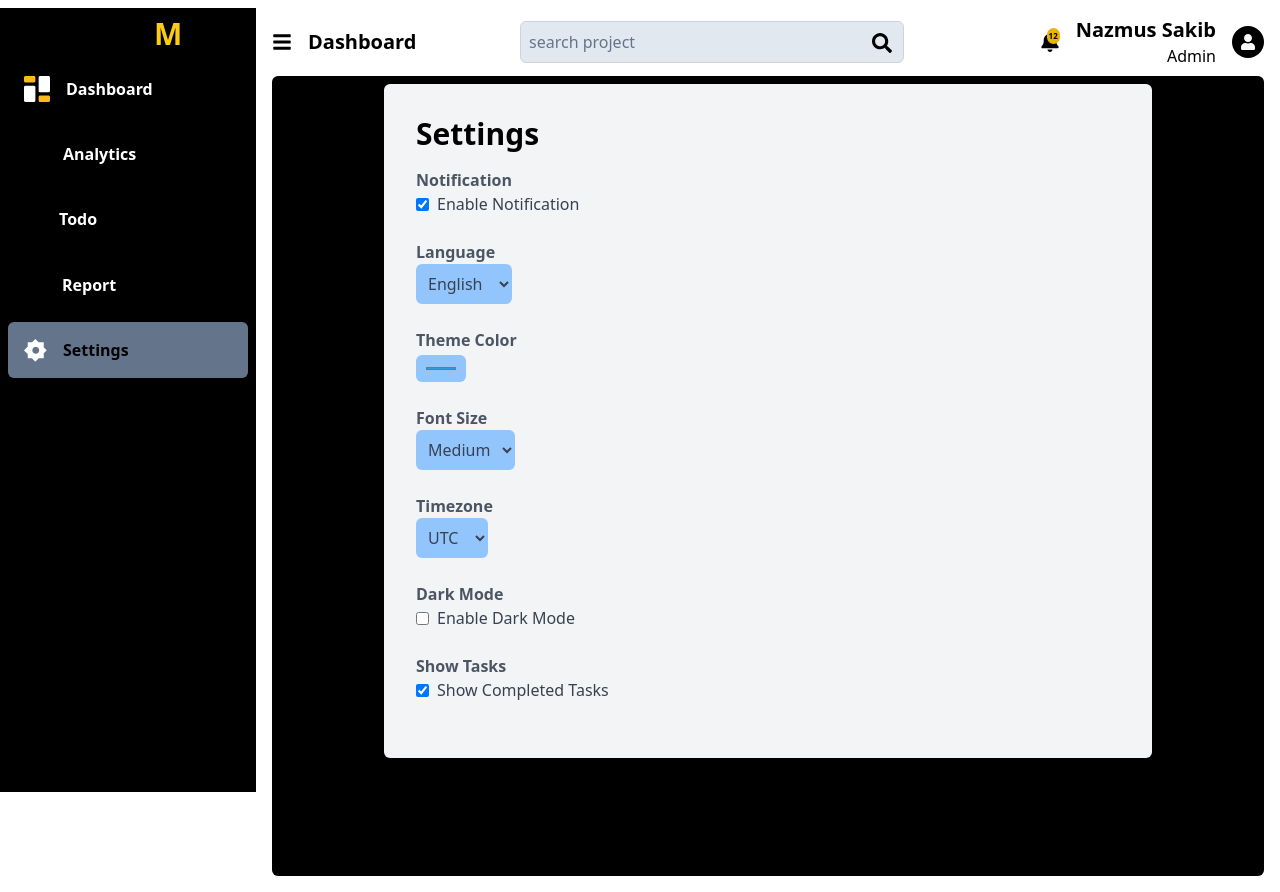
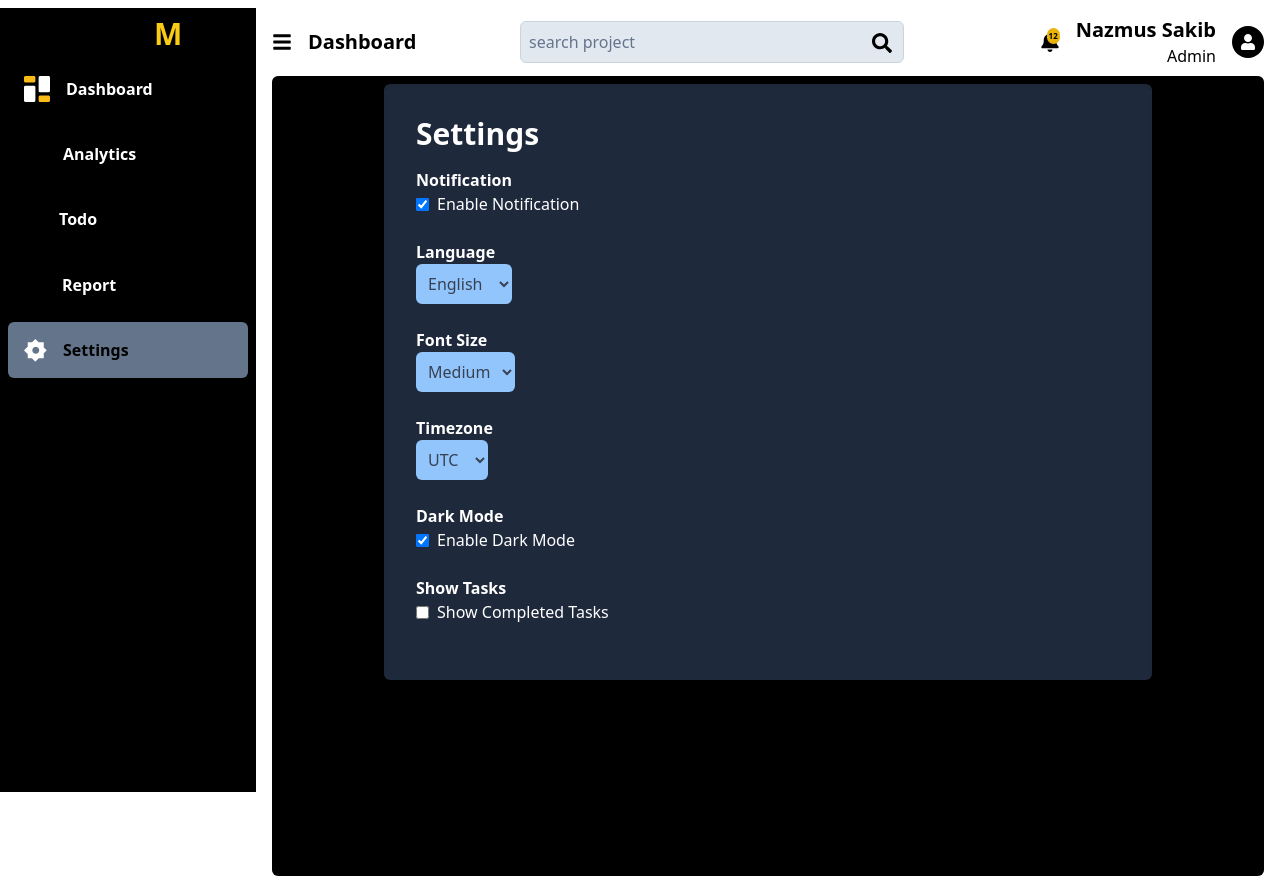
Before and after one commit to NS-Sheam/time-tracking-web-app, a React (Vite) app: page /settings in a window 1280 px wide. Built offline with nearby package versions, Linux system fonts and the light colour scheme.

Commit message:
dark mood updating

```diff
--- a/src/pages/Report/Report.jsx
+++ b/src/pages/Report/Report.jsx
@@ -1,9 +1,12 @@
 import { useSelector } from "react-redux";
 import { formatTime } from "../../utils/timeFn";
 import { FaUser } from "react-icons/fa";
+import { useContext } from "react";
+import { DataContext } from "../../layout/MainLayout";
 
 const Report = () => {
     const projects = useSelector((state) => state.project);
+    const { darkMode } = useContext(DataContext);
     return (
         <div>
             <div className="">
@@ -23,7 +26,7 @@ const Report = () => {
                     <tbody className=" space-x-3 ">
                         {
                             projects.map((item, index) => (
-                                <tr key={index} className="text-black bprder-b border-slate-300">
+                                <tr key={index} className={`bprder-b border-slate-300 ${!darkMode ? "text-black" : "text-white"}`}>
 
                                     <td className="text-xl font-bold">{item.projectName}</td>
                                     <td className="p-2 flex items-center justify-start gap-3 w-full min-w-56">
@@ -33,9 +36,9 @@ const Report = () => {
                                             <p>{item.authorDesignation}</p>
                                         </div>
                                     </td>
-                                    <td className=""><button className="bg-yellow-200 p-2 rounded-md font-semibold mx-2">
+                                    <td className=""><button className="bg-yellow-200 p-2 rounded-md font-semibold mx-2 text-black">
                                         {formatTime(item.timeSpent)}</button></td>
-                                    <td className=""><button className="bg-yellow-200 p-2 rounded-md font-semibold mx-2">
+                                    <td className=""><button className="bg-yellow-200 p-2 rounded-md font-semibold mx-2 text-black">
                                         {formatTime(item.timeSpent)}</button></td>
                                     <td>
                                         <div className="relative min-w-56 w-full bg-slate-400 rounded-full h-2">
--- a/src/pages/Settings/Settings.jsx
+++ b/src/pages/Settings/Settings.jsx
@@ -1,5 +1,6 @@
 // Settings.js
-import { useState } from 'react';
+import { useContext, useState } from 'react';
+import { DataContext } from '../../layout/MainLayout';
 
 const Settings = () => {
     const [notification, setNotification] = useState(true);
@@ -7,8 +8,7 @@ const Settings = () => {
     const [themeColor, setThemeColor] = useState('#3498db');
     const [fontSize, setFontSize] = useState('medium');
     const [timezone, setTimezone] = useState('UTC');
-    const [darkMode, setDarkMode] = useState(false);
-    const [showTasks, setShowTasks] = useState(true);
+    const { darkMode, setDarkMode } = useContext(DataContext);
 
     const handleNotificationToggle = () => {
         setNotification(!notification);
@@ -30,20 +30,14 @@ const Settings = () => {
         setTimezone(e.target.value);
     };
 
-    const handleDarkModeToggle = () => {
-        setDarkMode(!darkMode);
-    };
 
-    const handleShowTasksToggle = () => {
-        setShowTasks(!showTasks);
-    };
 
     return (
-        <div className="p-8 bg-gray-100 rounded-md shadow-inner shadow-lg w-[48rem] mx-auto">
-            <h1 className="text-3xl font-bold mb-4">Settings</h1>
+        <div className={`p-8 ${!darkMode ? "bg-gray-100" : "bg-slate-800"} rounded-md shadow-inner  w-[48rem] mx-auto`}>
+            <h1 className={`text-3xl font-bold mb-4 ${!darkMode ? "text-black" : "text-white"}`}>Settings</h1>
 
             <div className="mb-6">
-                <label className="block text-gray-600 font-bold">Notification</label>
+                <label className={`${!darkMode ? "text-gray-600" : "text-white"} block font-bold`}>Notification</label>
                 <div className="flex items-center">
                     <input
                         type="checkbox"
@@ -52,12 +46,12 @@ const Settings = () => {
                         onChange={handleNotificationToggle}
                         className="mr-2 bg-blue-300 rounded-md"
                     />
-                    <label htmlFor="notification" className="text-gray-700">Enable Notification</label>
+                    <label htmlFor="notification" className={!darkMode ? "text-gray-700" : "text-white"}>Enable Notification</label>
                 </div>
             </div>
 
             <div className="mb-6">
-                <label htmlFor="language" className="block text-gray-600 font-bold">Language</label>
+                <label htmlFor="language" className={`block ${!darkMode ? "text-gray-600" : "text-white"} font-bold`}>Language</label>
                 <select
                     id="language"
                     value={language}
@@ -70,18 +64,7 @@ const Settings = () => {
             </div>
 
             <div className="mb-6">
-                <label htmlFor="themeColor" className="block text-gray-600 font-bold">Theme Color</label>
-                <input
-                    type="color"
-                    id="themeColor"
-                    value={themeColor}
-                    onChange={handleColorChange}
-                    className="bg-blue-300 text-gray-700 p-2 rounded-md"
-                />
-            </div>
-
-            <div className="mb-6">
-                <label htmlFor="fontSize" className="block text-gray-600 font-bold">Font Size</label>
+                <label htmlFor="fontSize" className={`${!darkMode ? "text-gray-600" : "text-white"} block font-bold`}>Font Size</label>
                 <select
                     id="fontSize"
                     value={fontSize}
@@ -94,7 +77,7 @@ const Settings = () => {
             </div>
 
             <div className="mb-6">
-                <label htmlFor="timezone" className="block text-gray-600 font-bold">Timezone</label>
+                <label htmlFor="timezone" className={`block ${!darkMode ? "text-gray-600" : "text-white"} font-bold`}>Timezone</label>
                 <select
                     id="timezone"
                     value={timezone}
@@ -107,30 +90,28 @@ const Settings = () => {
             </div>
 
             <div className="mb-6">
-                <label className="block text-gray-600 font-bold">Dark Mode</label>
+                <label className={`${!darkMode ? "text-gray-600" : "text-white"} block font-bold`}>Dark Mode</label>
                 <div className="flex items-center">
                     <input
                         type="checkbox"
                         id="darkMode"
                         checked={darkMode}
-                        onChange={handleDarkModeToggle}
+                        onChange={() => setDarkMode(!darkMode)}
                         className="mr-2 bg-gray-800 rounded-md"
                     />
-                    <label htmlFor="darkMode" className="text-gray-700">Enable Dark Mode</label>
+                    <label htmlFor="darkMode" className={!darkMode ? "text-gray-700" : "text-white"}>Enable Dark Mode</label>
                 </div>
             </div>
 
             <div className="mb-6">
-                <label className="block text-gray-600 font-bold">Show Tasks</label>
+                <label className={`${!darkMode ? "text-gray-600" : "text-white"} block font-bold`}>Show Tasks</label>
                 <div className="flex items-center">
                     <input
                         type="checkbox"
                         id="showTasks"
-                        checked={showTasks}
-                        onChange={handleShowTasksToggle}
                         className="mr-2 bg-green-500 rounded-md"
                     />
-                    <label htmlFor="showTasks" className="text-gray-700">Show Completed Tasks</label>
+                    <label htmlFor="showTasks" className={!darkMode ? "text-gray-700" : "text-white"}>Show Completed Tasks</label>
                 </div>
             </div>
         </div>
--- a/src/pages/TimerView/TimerView.jsx
+++ b/src/pages/TimerView/TimerView.jsx
@@ -4,10 +4,13 @@ import { formatTime } from '../../utils/timeFn';
 import { Switch } from '@headlessui/react';
 import { useDispatch, useSelector } from 'react-redux';
 import { updateProject } from '../../redux/features/projectSlice';
+import { useContext } from 'react';
+import { DataContext } from '../../layout/MainLayout';
 
 const TimerView = () => {
     const projects = useSelector((state) => state.project);
     const dispatch = useDispatch();
+    const { darkMode } = useContext(DataContext);
 
     const handleStartPause = (project) => {
 
@@ -31,7 +34,7 @@ const TimerView = () => {
         <div className="">
             <h1 className="text-3xl font-bold mb-4">Timer View</h1>
 
-            <table className="w-full rounded-md mb-4 bg-white divide-y divide-gray-200 text-left">
+            <table className={`w-full rounded-md mb-4 ${!darkMode ? "bg-white" : "bg-black text-white"} divide-y divide-gray-200 text-left`}>
                 <thead>
                     <tr>
                         <th className="py-3 px-6">Task</th>
--- a/src/pages/Todo/Todo.jsx
+++ b/src/pages/Todo/Todo.jsx
@@ -1,8 +1,11 @@
 import { useSelector } from "react-redux";
 import { formatTime } from "../../utils/timeFn";
 import { FaUser } from "react-icons/fa";
+import { useContext } from "react";
+import { DataContext } from "../../layout/MainLayout";
 
 const Todo = () => {
+    const { darkMode } = useContext(DataContext);
     const projects = useSelector((state) => state.project);
     return (
         <div className="">
@@ -10,7 +13,7 @@ const Todo = () => {
             <div className="space-y-2">
                 {
                     projects.filter(project => project.status === "Pending").map((item, index) => (
-                        <div key={index} className="grid grid-cols-3 gap-2 text-black p-2 border border-slate-400 rounded-md shadow-sm shadow-black hover:scale-105 duration-300">
+                        <div key={index} className={`grid grid-cols-3 gap-2 p-2 border border-slate-400 ${!darkMode ? "shadow-black text-black" : "shadow-white text-white"} rounded-md shadow-sm hover:scale-105 duration-300`}>
                             <div className="p-2 flex items-center justify-start gap-3">
                                 <p className="col-span-1 p-2 bg-yellow-100 rounded-full text-black mx-2"><FaUser /></p>
                                 <div>
@@ -23,7 +26,7 @@ const Todo = () => {
                                 <p className="font-bold">{item.projectName}</p>
                             </div>
                             <div className="col-span-1 flex justify-between items-center gap-2">
-                                <button className="bg-yellow-200 p-2 rounded-md font-semibold">{formatTime(item.timeSpent)}</button>
+                                <button className="bg-yellow-200 p-2 rounded-md font-semibold text-black">{formatTime(item.timeSpent)}</button>
                                 <div className="relative w-full bg-slate-400 rounded-full h-2">
                                     <div
                                         style={{ width: `${(item.timeSpent / item.estimatedTime) * 100}%` }}
```
